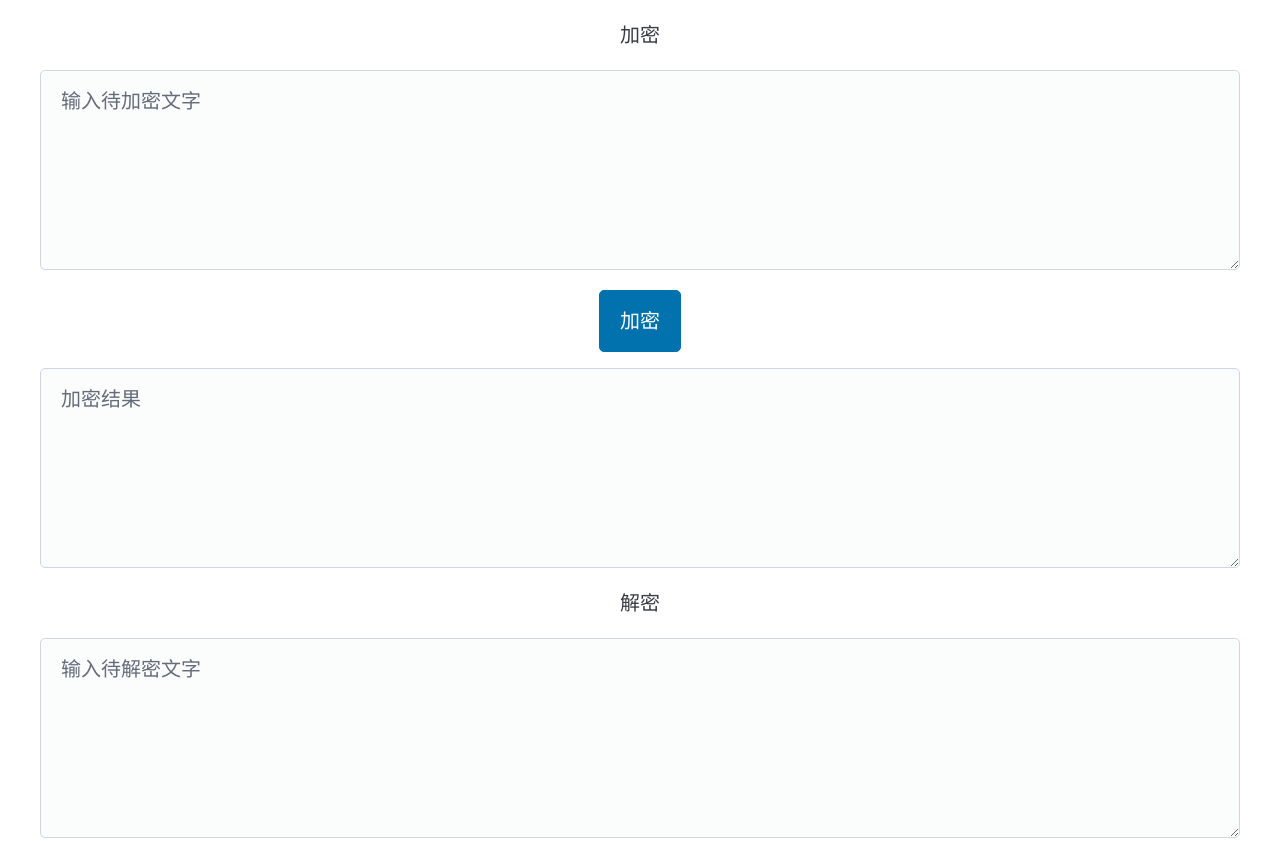
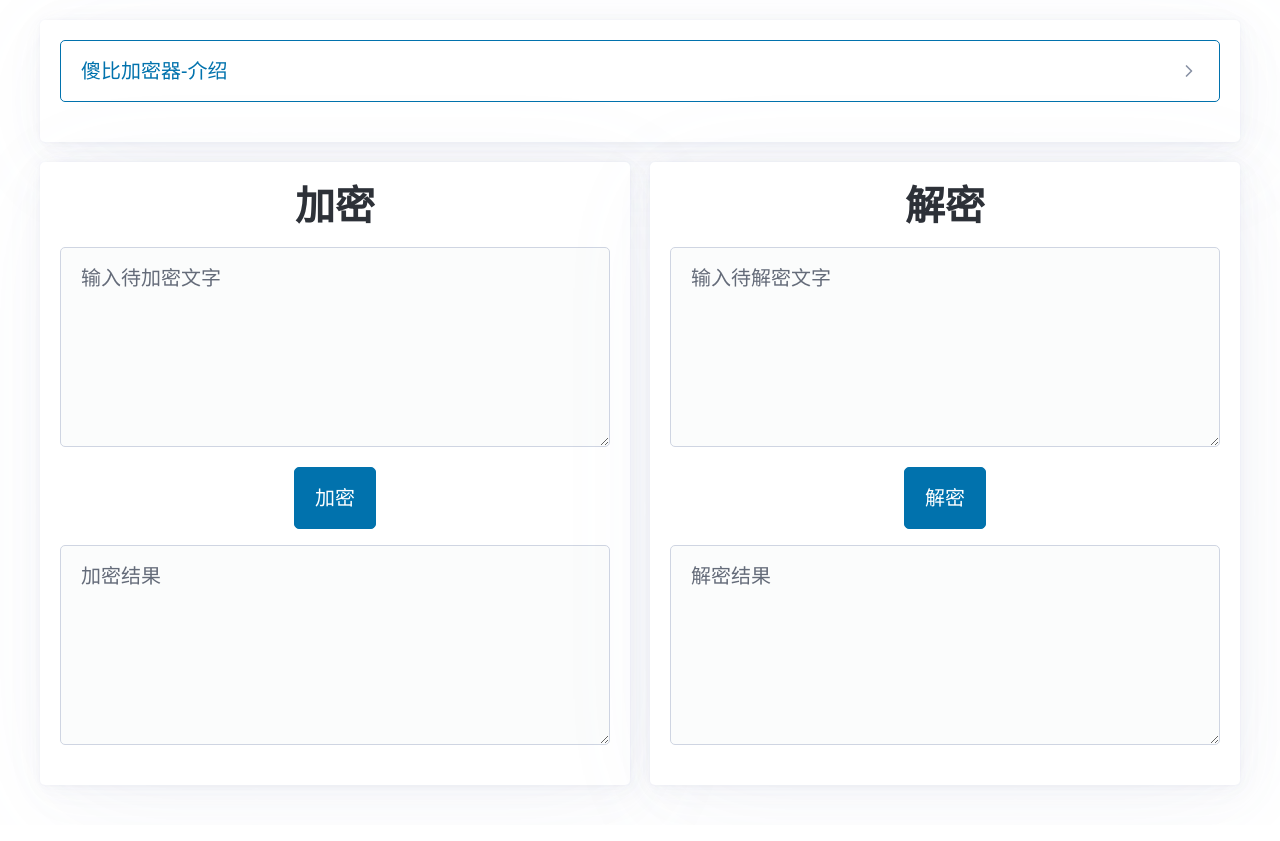
Before and after one commit to heyManNice/sbEncryptor, a plain HTML site: page index.html in a window 1280 px wide. Shown: the top 841 px of the page. Drawn offline with nearby package versions, Linux system fonts and the light colour scheme.

Commit message:
修改：美化前端

```diff
--- a/index.html
+++ b/index.html
@@ -36,7 +36,8 @@
             text-align: center;
         }
         p{
-            text-align: center;
+            text-align: left;
+            text-indent: 2rem;
         }
         button{
             margin-bottom: 16px;
@@ -45,14 +46,34 @@
 </head>
 <body>
     <main class="container">
-        <p>加密</p>
+        <article>
+            <details>
+                <summary role="button" class="outline">傻比加密器-介绍</summary>
+                <p>傻比加密器是一个简单的文本加密和解密工具。它将输入的文本转换为二进制编码，并用“傻”和“比”两个字符替换二进制中的“0”和“1”。实现普通字符串和“傻”、“比”二字组成的字符串的相互转换。程序在本地转换你的字符串，不会上传到服务器。</p>
+                <p>
+                    <span style="font-weight: bold;">
+                        声明：这个工具仅供娱乐，不适用于任何安全需求。
+                    </span>
+                    <a href="https://github.com/heyManNice/sbEncryptor">
+                        <img src="https://flat.badgen.net/badge/github/sbEncryptor?icon=github" alt="github">
+                    </a>
+                </p>
+            </details>
+        </article>
+        <div class="grid">
+            <article>
+                <h1>加密</h1>
                 <textarea id="encryption" placeholder="输入待加密文字"></textarea>
                 <button onclick="encryption_result.value=stringToSb(encryption.value)">加密</button>
                 <textarea id="encryption_result" placeholder="加密结果"></textarea>
-        <p>解密</p>
+            </article>
+            <article>
+                <h1>解密</h1>
                 <textarea id="decrypt" placeholder="输入待解密文字"></textarea>
                 <button onclick="decrypt_result.value=sbToString(decrypt.value)">解密</button>
                 <textarea id="decrypt_result" placeholder="解密结果"></textarea>
+            </article>
+        </div>
     </main>
 </body>
 </html>
```
Lines whose indentation alone changed are shown as unchanged.
